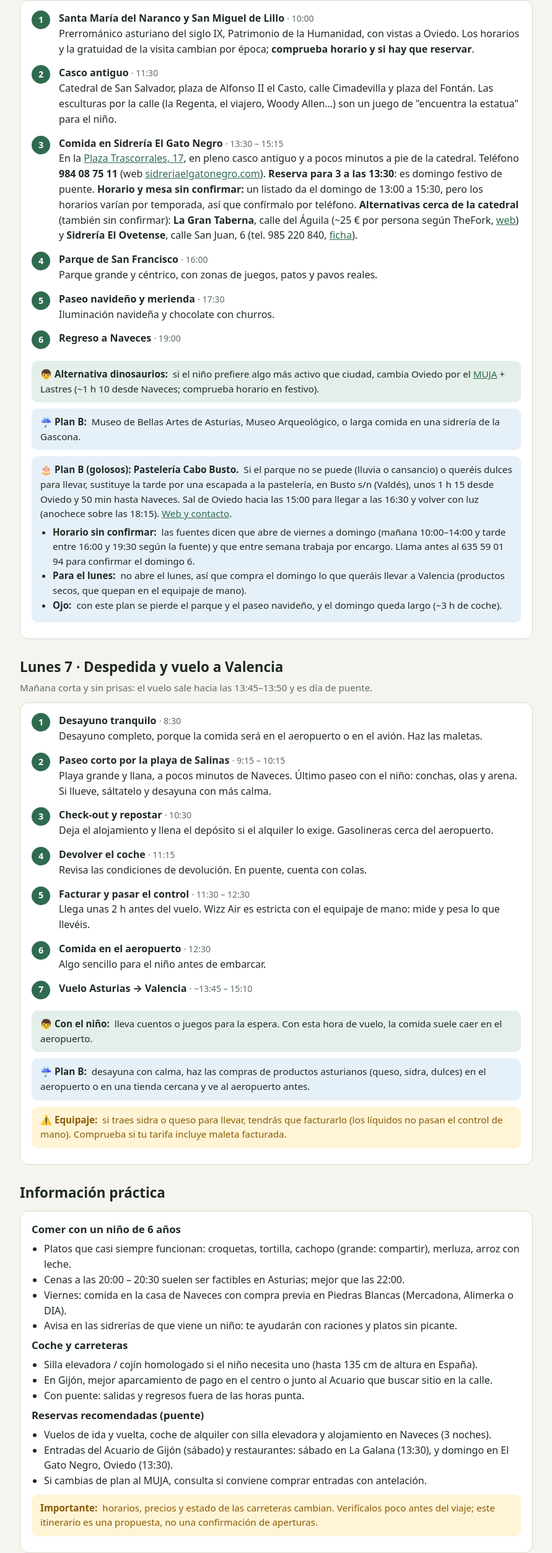
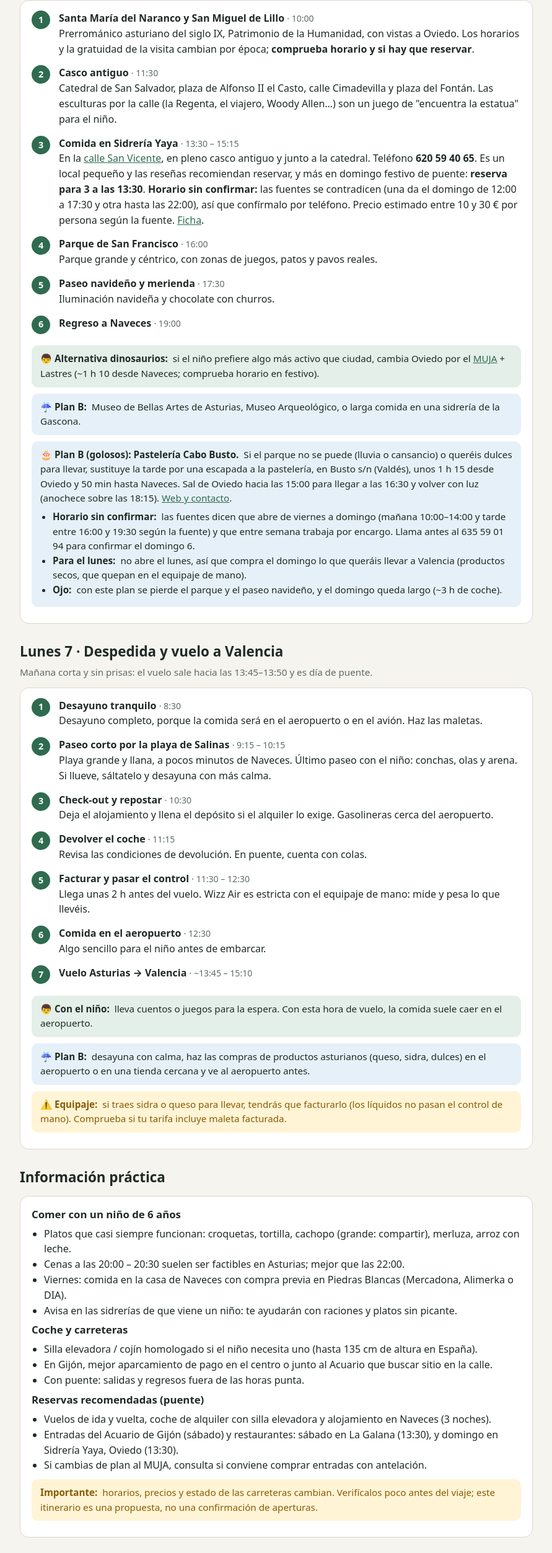
Before and after one commit to josecanto/itinerario-asturias, a plain HTML site: page index.html in a window 1280 px wide. Shown: the part 3595-6100 px from the top of the page at 62% size, without its empty margins (194-1085 px from the left). Drawn offline with Linux system fonts and the light colour scheme.

Commit message:
Domingo: Sidrería Yaya a las 13:30; quitar El Gato Negro
Co-Authored-By: Claude Sonnet 5.5 <noreply@anthropic.com>
Claude-Session: https://claude.ai/code/session_01U3mGAecb9RuVvyjLRb4oeA

```diff
--- a/index.html
+++ b/index.html
@@ -142,7 +142,7 @@
     <ol class="steps">
       <li><span class="t">Santa María del Naranco y San Miguel de Lillo</span> <span class="h">· 10:00</span><br>Prerrománico asturiano del siglo IX, Patrimonio de la Humanidad, con vistas a Oviedo. Los horarios y la gratuidad de la visita cambian por época; <b>comprueba horario y si hay que reservar</b>.</li>
       <li><span class="t">Casco antiguo</span> <span class="h">· 11:30</span><br>Catedral de San Salvador, plaza de Alfonso II el Casto, calle Cimadevilla y plaza del Fontán. Las esculturas por la calle (la Regenta, el viajero, Woody Allen…) son un juego de "encuentra la estatua" para el niño.</li>
-      <li><span class="t">Comida en Sidrería El Gato Negro</span> <span class="h">· 13:30 – 15:15</span><br>En la <a href="https://www.google.com/maps/search/Sidrer%C3%ADa+El+Gato+Negro+Plaza+Trascorrales+17+Oviedo" target="_blank" rel="noopener">Plaza Trascorrales, 17</a>, en pleno casco antiguo y a pocos minutos a pie de la catedral. Teléfono <b>984 08 75 11</b> (web <a href="https://sidreriaelgatonegro.com" target="_blank" rel="noopener">sidreriaelgatonegro.com</a>). <b>Reserva para 3 a las 13:30</b>: es domingo festivo de puente. <b>Horario y mesa sin confirmar:</b> un listado da el domingo de 13:00 a 15:30, pero los horarios varían por temporada, así que confírmalo por teléfono. <b>Alternativas cerca de la catedral</b> (también sin confirmar): <b>La Gran Taberna</b>, calle del Águila (~25 € por persona según TheFork, <a href="https://lagrantaberna.es/" target="_blank" rel="noopener">web</a>) y <b>Sidrería El Ovetense</b>, calle San Juan, 6 (tel. 985 220 840, <a href="https://www.turismoasturias.es/en/organiza-tu-viaje/donde-comer/restaurantes/ovetense" target="_blank" rel="noopener">ficha</a>).</li>
+      <li><span class="t">Comida en Sidrería Yaya</span> <span class="h">· 13:30 – 15:15</span><br>En la <a href="https://www.google.com/maps/search/Sidrer%C3%ADa+Yaya+Calle+San+Vicente+Oviedo" target="_blank" rel="noopener">calle San Vicente</a>, en pleno casco antiguo y junto a la catedral. Teléfono <b>620 59 40 65</b>. Es un local pequeño y las reseñas recomiendan reservar, y más en domingo festivo de puente: <b>reserva para 3 a las 13:30</b>. <b>Horario sin confirmar:</b> las fuentes se contradicen (una da el domingo de 12:00 a 17:30 y otra hasta las 22:00), así que confírmalo por teléfono. Precio estimado entre 10 y 30 € por persona según la fuente. <a href="https://gastroranking.es/r/sidreria-yaya_239536/" target="_blank" rel="noopener">Ficha</a>.</li>
       <li><span class="t">Parque de San Francisco</span> <span class="h">· 16:00</span><br>Parque grande y céntrico, con zonas de juegos, patos y pavos reales.</li>
       <li><span class="t">Paseo navideño y merienda</span> <span class="h">· 17:30</span><br>Iluminación navideña y chocolate con churros.</li>
       <li><span class="t">Regreso a Naveces</span> <span class="h">· 19:00</span></li>
@@ -197,7 +197,7 @@
     <h3>Reservas recomendadas (puente)</h3>
     <ul>
       <li>Vuelos de ida y vuelta, coche de alquiler con silla elevadora y alojamiento en Naveces (3 noches).</li>
-      <li>Entradas del Acuario de Gijón (sábado) y restaurantes: sábado en La Galana (13:30), y domingo en El Gato Negro, Oviedo (13:30).</li>
+      <li>Entradas del Acuario de Gijón (sábado) y restaurantes: sábado en La Galana (13:30), y domingo en Sidrería Yaya, Oviedo (13:30).</li>
       <li>Si cambias de plan al MUJA, consulta si conviene comprar entradas con antelación.</li>
     </ul>
     <div class="warn"><b>Importante:</b> horarios, precios y estado de las carreteras cambian. Verifícalos poco antes del viaje; este itinerario es una propuesta, no una confirmación de aperturas.</div>
```
